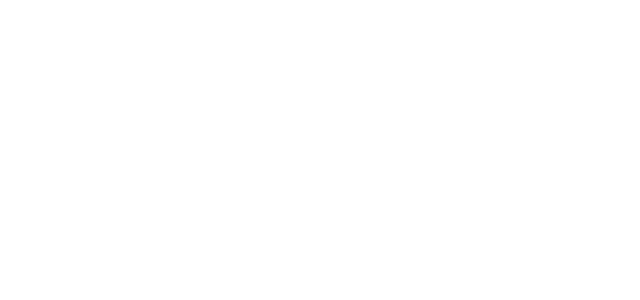
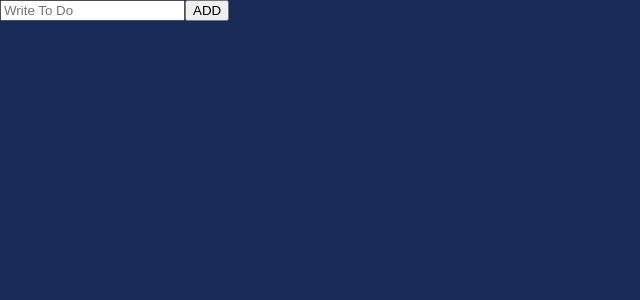
Before and after one commit to leekyungho112/ts-trello, a React (Create React App) app: page / in a window 1280 px wide. Shown: the top 300 px of the page, without its empty margins (0-640 px from the left). Built offline with nearby package versions, Linux system fonts and the light colour scheme.

Commit message:
hook form

```diff
--- a/package.json
+++ b/package.json
@@ -12,6 +12,7 @@
     "@types/react-dom": "^17.0.11",
     "react": "^17.0.2",
     "react-dom": "^17.0.2",
+    "react-hook-form": "^7.20.2",
     "react-scripts": "4.0.3",
     "recoil": "^0.5.2",
     "styled-components": "^5.3.3",
--- a/src/App.tsx
+++ b/src/App.tsx
@@ -1,5 +1,6 @@
 import React from 'react';
 import { createGlobalStyle } from 'styled-components';
+import ToDoList from './ToDoList';
 
 const GlobalStyle = createGlobalStyle`
 @import url('https://fonts.googleapis.com/css2?family=Oswald:wght@300;400;500;700&display=swap');
@@ -55,7 +56,8 @@ table {
 }
 body {
   font-family: 'Oswald', sans-serif;
-
+  background-color:${(props) => props.theme.bgColor};
+  color:${(props) => props.theme.textColor};
 
 }
 a {
@@ -70,6 +72,7 @@ function App() {
   return (
     <>
       <GlobalStyle />
+      <ToDoList />
     </>
   );
 }
--- /dev/null
+++ b/src/ToDoList.tsx
@@ -0,0 +1,27 @@
+import { useForm } from 'react-hook-form';
+const ToDoList = () => {
+  //   const [todo, setTodo] = useState('');
+
+  //   const onChange = (event: React.FormEvent<HTMLInputElement>) => {
+  //     const {
+  //       currentTarget: { value },
+  //     } = event;
+  //     setTodo(value);
+  //   };
+  //   const onSubmit = (event: React.FormEvent<HTMLFormElement>) => {
+  //     event.preventDefault();
+  //     console.log(todo);
+  //   };
+  const { register, watch } = useForm();
+  console.log(watch());
+  return (
+    <div>
+      <form>
+        <input {...register('toDo')} placeholder="Write To Do" />
+        <button>ADD</button>
+      </form>
+    </div>
+  );
+};
+
+export default ToDoList;
```
Also changed, not shown: src/styled.d.ts (added, +10 -0 lines), 2 other files (tests, documents, lock files or other folders).
